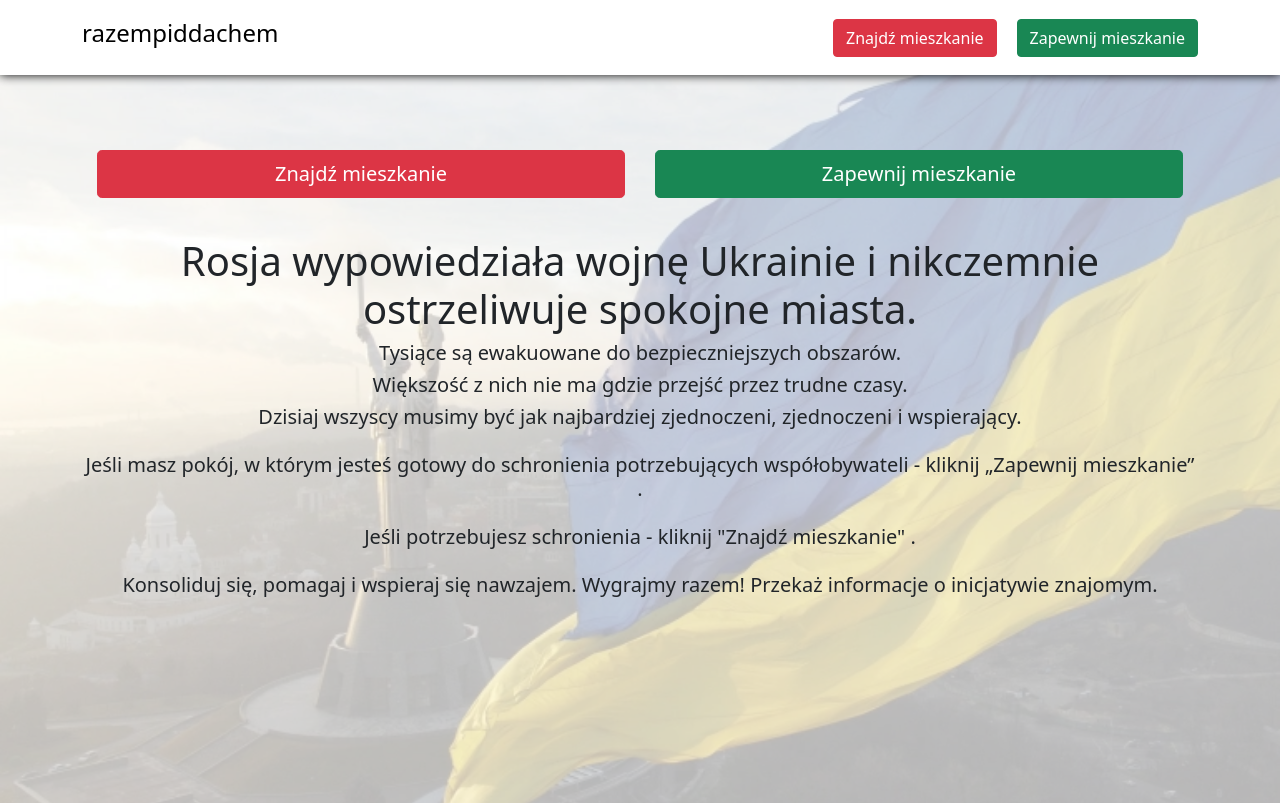
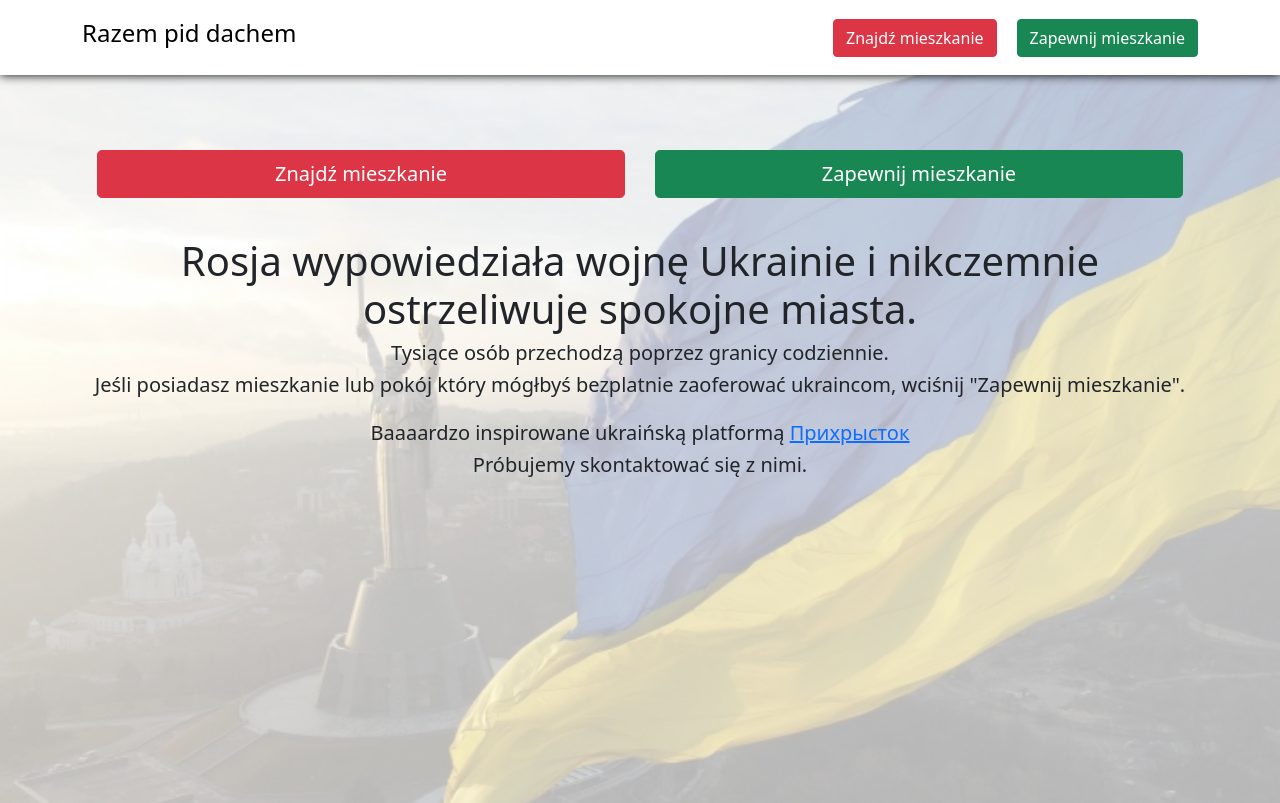
Before and after one commit to NowyDom/nowy-dom-frontend, a React (Create React App) app: page / in a window 1280 px wide. Built offline with nearby package versions, Linux system fonts and the light colour scheme.

Commit message:
change copy

```diff
--- a/src/components/Header.js
+++ b/src/components/Header.js
@@ -7,7 +7,7 @@ const Header = () => {
       <div className="container">
         <div className="d-flex header-height align-items-center justify-content-between">
           <Link to="/" className="logo">
-            <h4>razempiddachem</h4>
+            <h4>Razem pid dachem</h4>
           </Link>
           <div className="menu">
             <Link to="find" className="btn btn-danger">
--- a/src/components/HomeScreen.js
+++ b/src/components/HomeScreen.js
@@ -11,14 +11,14 @@ const HomeScreen = () => {
             <Link
               to="/find"
               className="btn w-100 btn-danger btn-lg"
-              style={{ margin: 15 }}
+              style={{margin: 15}}
             >
               Znajdź mieszkanie
             </Link>
             <Link
               to="add"
               className="btn w-100 btn-success btn-lg"
-              style={{ margin: 15 }}
+              style={{margin: 15}}
             >
               Zapewnij mieszkanie
             </Link>
@@ -28,22 +28,16 @@ const HomeScreen = () => {
               Rosja wypowiedziała wojnę Ukrainie i nikczemnie ostrzeliwuje spokojne
               miasta.
             </h1>
-            <h5>Tysiące są ewakuowane do bezpieczniejszych obszarów.</h5>
-            <h5>Większość z nich nie ma gdzie przejść przez trudne czasy.</h5>
+            <h5>Tysiące osób przechodzą poprzez granicy codziennie.</h5>
             <h5 className="mb-4">
-              Dzisiaj wszyscy musimy być jak najbardziej zjednoczeni, zjednoczeni i
-              wspierający.
-            </h5>
-            <h5 className="mb-4">
-              Jeśli masz pokój, w którym jesteś gotowy do schronienia potrzebujących
-              współobywateli - kliknij „Zapewnij mieszkanie” .
-            </h5>
-            <h5 className="mb-4">
-              Jeśli potrzebujesz schronienia - kliknij "Znajdź mieszkanie" .
+              Jeśli posiadasz mieszkanie lub pokój który mógłbyś bezplatnie zaoferować ukraincom, wciśnij "Zapewnij
+              mieszkanie".
             </h5>
             <h5>
-              Konsoliduj się, pomagaj i wspieraj się nawzajem. Wygrajmy razem! Przekaż
-              informacje o inicjatywie znajomym.
+              Baaaardzo inspirowane ukraińską platformą <a href="https://prykhystok.in.ua/">Прихрысток</a>
+            </h5>
+            <h5>
+              Próbujemy skontaktować się z nimi.
             </h5>
           </div>
         </div>
```
